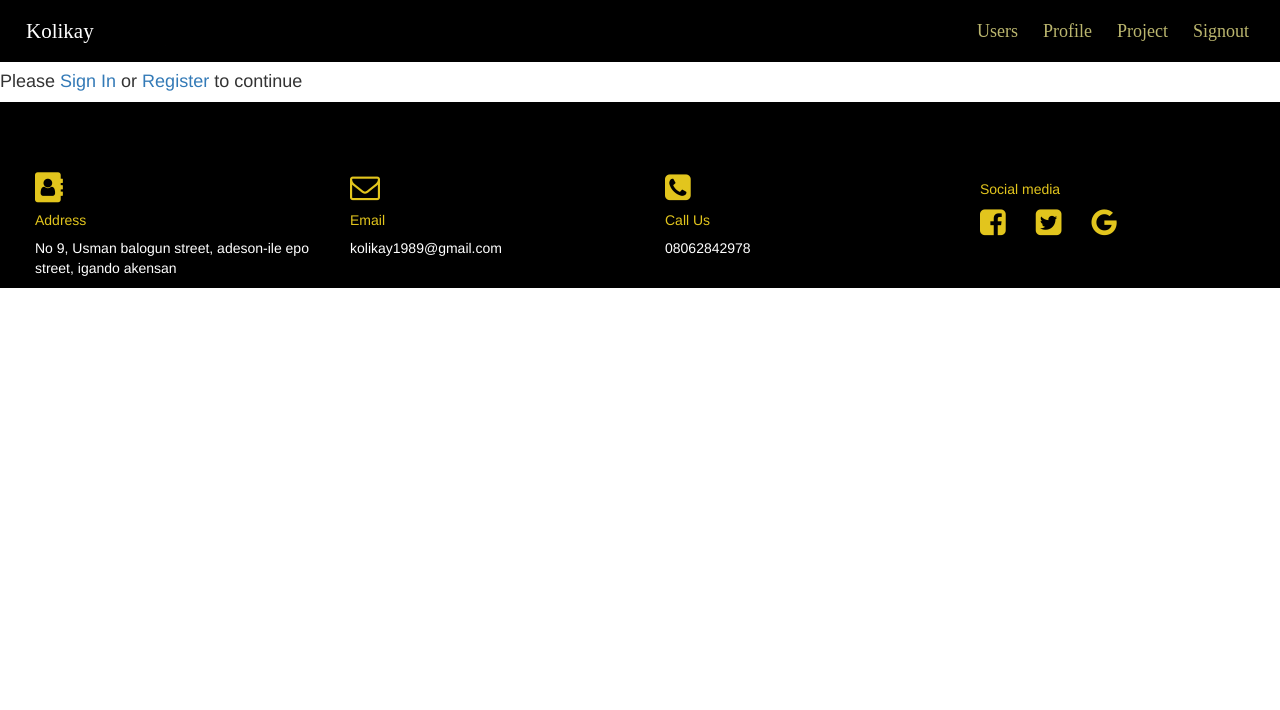
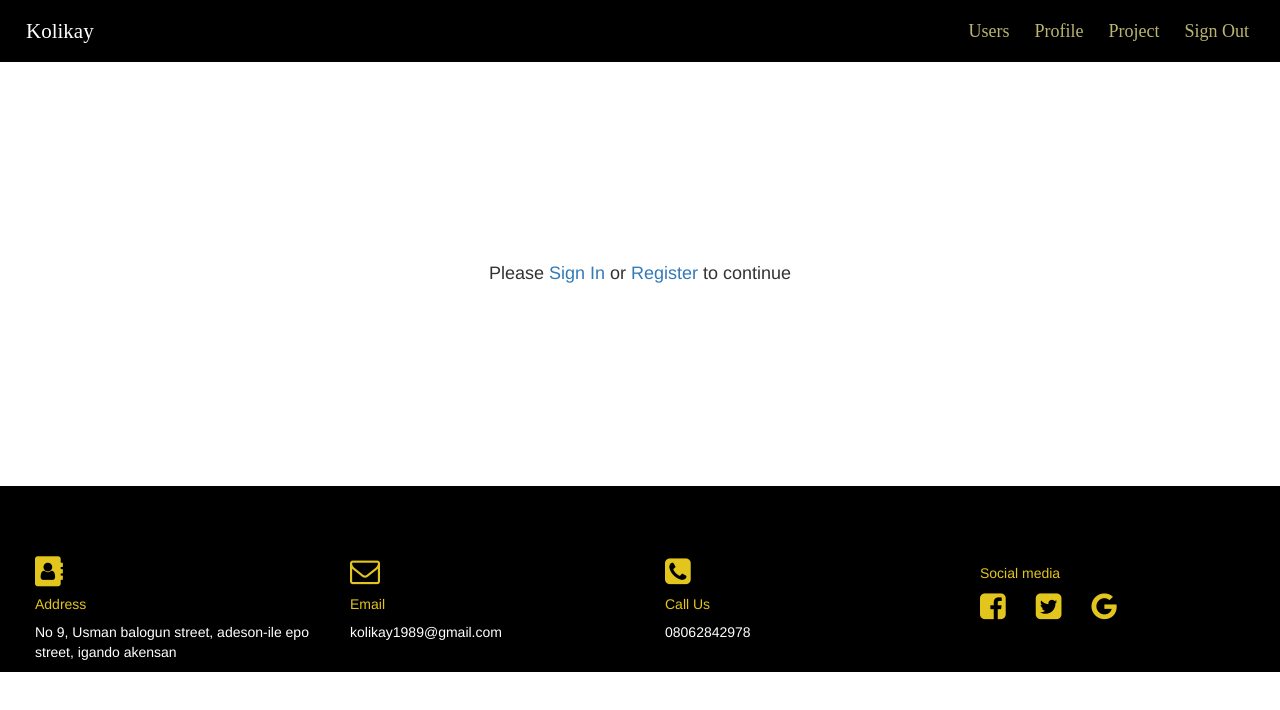
Before and after one commit to kolikay/new_porfolio, a React (Create React App) app in the folder frontend/portfolio/: page /auth in a window 1280 px wide. Shown: the top 710 px of the page. Built offline with nearby package versions, Linux system fonts and the light colour scheme; sample sign-in values are in the browser's storage.

Commit message:
working on getting current logged in user

```diff
--- a/frontend/portfolio/src/component/Authenticated.js
+++ b/frontend/portfolio/src/component/Authenticated.js
@@ -1,7 +1,7 @@
 import React, { Component } from 'react';
 import axios from 'axios';
 import { withRouter } from 'react-router-dom'
-import Helpers from './GetToken'
+import GetToken from './Helpers/GetToken'
 
 
 
@@ -14,7 +14,7 @@ class Authenticated extends Component {
          }
     }
     componentDidMount(){
-        const jwt = Helpers()
+        const jwt = GetToken()
         if(!jwt){
             this.props.history.push('/auth')
         }
--- /dev/null
+++ b/frontend/portfolio/src/component/Helpers/GetUser.js
@@ -0,0 +1,4 @@
+const GetToken = () => {
+    return localStorage.getItem('username')
+}
+export default GetToken
--- a/frontend/portfolio/src/component/HomepageDetails.js
+++ b/frontend/portfolio/src/component/HomepageDetails.js
@@ -23,7 +23,7 @@ const HomepageDetail = () => {
                         (commonly referred to as coding).</p>
                 </div>
                 <div className='col-sm-12 col-md-3 ' style={{paddingTop:'100px', paddingRight:'50px'}}>
-                <i class="fa fa-desktop" aria-hidden="true" style={{color:'rgb(226, 197, 29)', fontSize:'40px'}}></i>
+                <i className="fa fa-desktop" aria-hidden="true" style={{color:'rgb(226, 197, 29)', fontSize:'40px'}}></i>
                     <h4 > Web App Development</h4>
                     <p>A web developer or programmer is someone who takes a web design –
                         which has been created by either a client or a design team –
--- a/frontend/portfolio/src/component/Nav.js
+++ b/frontend/portfolio/src/component/Nav.js
@@ -1,7 +1,7 @@
 import React, { Fragment , Component} from 'react';
 import { Link } from 'react-router-dom'
 import '../App.css';
-import GetToken from './GetToken'
+import GetToken from './Helpers/GetToken'
 
 
 
@@ -55,7 +55,7 @@ export default class Nav extends Component {
               {  getToken ?
 
 
-              <Link className="nav-link" to='#'  style={{color:'rgb(187, 182, 110)',fontSize:'18px', fontFamily: 'Courier New Courier monospace'}} onClick={this.props.onDelete}>Signout</Link>
+              <Link className="nav-link" to='#'  style={{color:'rgb(187, 182, 110)',fontSize:'18px', fontFamily: 'Courier New Courier monospace'}} onClick={this.props.onDelete}>Sign Out</Link>
 
               :
 
--- a/frontend/portfolio/src/component/Protected.js
+++ b/frontend/portfolio/src/component/Protected.js
@@ -2,8 +2,8 @@ import React from 'react';
 import {Link } from 'react-router-dom'
 
 const Protected =()=>{
-    return( <div>
-        <h4>Please<Link to='/signin'> Sign In</Link>  or  <Link to='/signup'>Register</Link> to continue</h4>
+    return( <div >
+        <h4 style={{padding:'15%', textAlign:'center'}}>Please<Link to='/signin'> Sign In</Link>  or  <Link to='/signup'>Register</Link> to continue</h4>
 
         </div>
     )
--- a/frontend/portfolio/src/component/SignIn.js
+++ b/frontend/portfolio/src/component/SignIn.js
@@ -1,10 +1,9 @@
 import React, { Component } from "react";
 import axios from "axios";
-// import Helpers from './Helpers'
 
 
 
-// const token = Helpers()
+
 const url = 'http://127.0.0.1:8000/signin/'
 
 
@@ -30,16 +29,7 @@ export default class Signin extends Component {
 
         handleSubmit = e => {
         e.preventDefault();
-        // axios.post('http://127.0.0.1:8000/signin/', this.state )
 
-        // axios.post(url, this.state, {
-        //     headers: {
-        //         'Authorization': token,
-        //         'Accept' : 'application/json',
-        //         'Content-Type': 'application/json'
-        //     }
-
-        // })
         axios.post(url, this.state, {
             headers: {
                 Authorization: `JWT ${localStorage.getItem('token')}`
@@ -47,11 +37,9 @@ export default class Signin extends Component {
 
         })
 
-
-
-
         .then(res => {console.log(res)
             localStorage.setItem('JWT', res.data.token);
+            localStorage.setItem('username', this.state.username);
             window.location = '/'
             // this.props.history.push('/')
             }).catch( error => {
@@ -69,8 +57,7 @@ export default class Signin extends Component {
         return (
             <div className='container container-fluid'>
                 <div className='row'>
-                    <div className='col-4'>
-                    </div>
+
                     <div className='col-6'>
 
 
--- a/frontend/portfolio/src/component/SignUp.js
+++ b/frontend/portfolio/src/component/SignUp.js
@@ -2,7 +2,7 @@
 import React from 'react';
 import { useFormik } from 'formik'
 import axios from 'axios'
-import GetToken from './GetToken'
+import GetToken from './Helpers/GetToken'
 
 
 
--- a/frontend/portfolio/src/component/Users.js
+++ b/frontend/portfolio/src/component/Users.js
@@ -3,6 +3,7 @@ import axios from 'axios';
 import '../App.css';
 import {Card, CardTitle,  CardText} from 'react-mdl'
 import { Link } from 'react-router-dom'
+import GetUser from './Helpers/GetUser'
 
 
 
@@ -23,6 +24,8 @@ class Homepage extends Component {
         this.setState({loading : true})
         axios.get('http://127.0.0.1:8000/users/')
         .then( responce => {console.log(responce.data)
+        const getUser = GetUser()
+        console.log(getUser)
         this.setState({
             loading : false,
             users: responce.data})
```
Also changed, not shown: frontend/portfolio/src/component/Helpers/GetToken.js (renamed from frontend/portfolio/src/component/GetToken.js), 1 other file (tests, documents, lock files or other folders).
